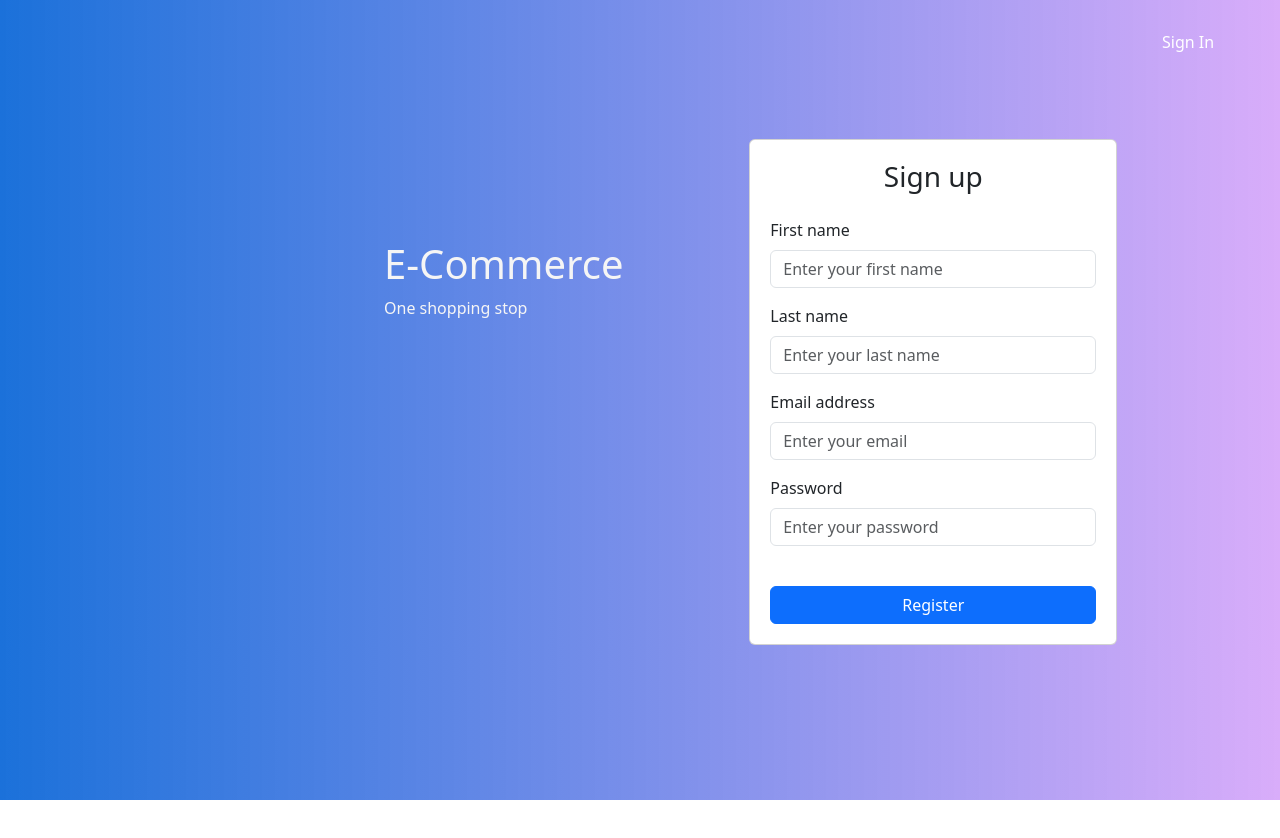
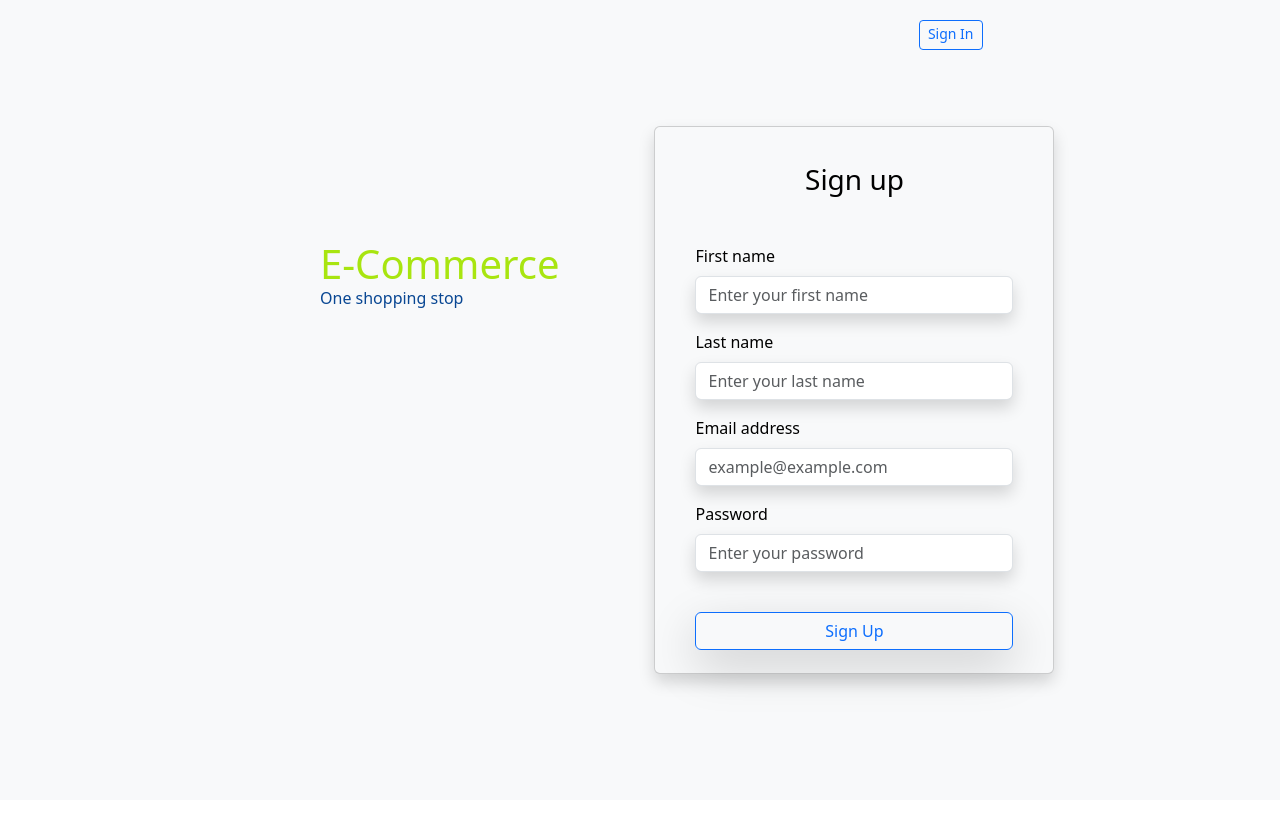
Before and after one commit to t-santosh/ecommerce-frontend-project, a React (Create React App) app: page / in a window 1280 px wide. Shown: the top 838 px of the page. Before the commit the page ends 800 px from the top, so only its background shows below. Built offline with nearby package versions, Linux system fonts and the light colour scheme.

Commit message:
Changes made to the file names and added some css

```diff
--- a/src/assets/styles/homePage.css
+++ /dev/null
@@ -1,32 +0,0 @@
-body {
-  background: linear-gradient(90deg, #1b71da, #c078f79b);
-}
-.sign-in {
-  position: relative;
-  top: 30px;
-  left: 90%;
-  color: white;
-  padding: 10px;
-  text-decoration: none;
-}
-.title {
-  color: whitesmoke;
-  position: absolute;
-  top: 30%;
-  left: 30%;
-}
-#brand-name a {
-  color: whitesmoke;
-  text-decoration: none;
-}
-.container-fluid {
-  display: flex;
-  justify-content: end;
-  margin-top: 9%;
-}
-
-.card {
-  margin-right: 12%;
-  padding: 20px 20px;
-  width: 23rem;
-}
--- /dev/null
+++ b/src/assets/styles/registerPage.css
@@ -0,0 +1,41 @@
+#signin-btn {
+  position: relative;
+  top: 20px;
+  left: 40%;
+  height: 30px;
+  padding-top: 2px;
+}
+.title {
+  color: whitesmoke;
+  position: absolute;
+  top: 30%;
+  left: 25%;
+}
+.sub-title {
+  margin-top: -10px;
+  color: #094793;
+}
+.container-fluid #brand-name a {
+  color: rgb(168, 229, 16);
+  text-decoration: none;
+}
+.container-fluid {
+  background-color: rgb(237, 229, 229);
+  display: flex;
+  justify-content: end;
+  height: 100vh;
+}
+span {
+  position: relative;
+  top: 16%;
+  left: 14%;
+  color: #094793;
+}
+.card {
+  border: none;
+  margin-top: 10%;
+  margin-bottom: 10%;
+  margin-right: 17%;
+  padding: 20px 40px;
+  width: 25rem;
+}
--- a/src/components/LandingPage.jsx
+++ /dev/null
@@ -1,72 +0,0 @@
-import React from 'react';
-import '../assets/styles/homePage.css';
-
-const LandingPage = () => {
-  return (
-    <div>
-      <a className='sign-in'>Sign In</a>
-      <div className='title'>
-        <h1 id='brand-name'>
-          <a href='#'>E-Commerce</a>
-        </h1>
-        <p>One shopping stop</p>
-      </div>
-      <div className='container-fluid'>
-        <div className='card'>
-          <h3 className='text-center mb-4'>Sign up</h3>
-          <form>
-            <div className='mb-3'>
-              <label htmlFor='first-name' className='form-label'>
-                First name
-              </label>
-              <input
-                type='text'
-                className='form-control'
-                id='name'
-                placeholder='Enter your first name'
-              />
-            </div>
-            <div className='mb-3'>
-              <label htmlFor='Last-name' className='form-label'>
-                Last name
-              </label>
-              <input
-                type='text'
-                className='form-control'
-                id='name'
-                placeholder='Enter your last name'
-              />
-            </div>
-            <div className='mb-3'>
-              <label htmlFor='email' className='form-label'>
-                Email address
-              </label>
-              <input
-                type='email'
-                className='form-control'
-                id='email'
-                placeholder='Enter your email'
-              />
-            </div>
-            <div className='mb-3'>
-              <label htmlFor='password' className='form-label'>
-                Password
-              </label>
-              <input
-                type='password'
-                className='form-control'
-                id='password'
-                placeholder='Enter your password'
-              />
-            </div>
-            <button type='submit' className='btn btn-primary w-100 mt-4'>
-              Register
-            </button>
-          </form>
-        </div>
-      </div>
-    </div>
-  );
-};
-
-export default LandingPage;
--- /dev/null
+++ b/src/components/userComponents/HomePage.jsx
@@ -0,0 +1,11 @@
+import React from 'react';
+
+const HomePage = () => {
+  return (
+    <div>
+      <h1>Welcome to Home page</h1>
+    </div>
+  );
+};
+
+export default HomePage;
--- a/src/components/userComponents/RegisterPage.jsx
+++ b/src/components/userComponents/RegisterPage.jsx
@@ -1,9 +1,80 @@
 import React from 'react';
+import '../../assets/styles/registerPage.css';
 
 const RegisterPage = () => {
   return (
     <div>
-      <h1>Welcome to Register page</h1>
+      <div className='container-fluid bg-light'>
+        <a
+          id='signin-btn'
+          class='btn btn-outline-primary btn-sm'
+          href='#'
+          role='button'>
+          Sign In
+        </a>
+        <div className='title'>
+          <h1 id='brand-name'>
+            <a href='#'>E-Commerce</a>
+          </h1>
+          <div className='sub-title'>One shopping stop</div>
+        </div>
+        <span>Don't have an account?</span>
+        <div className='card text-bg-light shadow'>
+          <h3 className='text-center mb-4 mt-3'>Sign up</h3>
+          <br />
+          <form>
+            <div className='mb-3'>
+              <label htmlFor='first-name' className='form-label'>
+                First name
+              </label>
+              <input
+                type='text'
+                className='form-control shadow'
+                id='name'
+                placeholder='Enter your first name'
+              />
+            </div>
+            <div className='mb-3'>
+              <label htmlFor='Last-name' className='form-label'>
+                Last name
+              </label>
+              <input
+                type='text'
+                className='form-control shadow'
+                id='name'
+                placeholder='Enter your last name'
+              />
+            </div>
+            <div className='mb-3'>
+              <label htmlFor='email' className='form-label'>
+                Email address
+              </label>
+              <input
+                type='email'
+                className='form-control shadow'
+                id='email'
+                placeholder='example@example.com'
+              />
+            </div>
+            <div className='mb-3'>
+              <label htmlFor='password' className='form-label'>
+                Password
+              </label>
+              <input
+                type='password'
+                className='form-control shadow'
+                id='password'
+                placeholder='Enter your password'
+              />
+            </div>
+            <button
+              type='submit'
+              className='btn btn-outline-primary w-100 mt-4 shadow-lg'>
+              Sign Up
+            </button>
+          </form>
+        </div>
+      </div>
     </div>
   );
 };
--- a/src/routes/UserRoutes.jsx
+++ b/src/routes/UserRoutes.jsx
@@ -2,14 +2,14 @@ import React from 'react';
 import { BrowserRouter, Routes, Route } from 'react-router-dom';
 import LoginPage from '../components/userComponents/LoginPage';
 import RegisterPage from '../components/userComponents/RegisterPage';
-import LandingPage from '../components/LandingPage';
+import HomePage from '../components/userComponents/HomePage';
 
 const UserRoutes = () => {
   return (
     <BrowserRouter>
       <Routes>
-        <Route path='/' Component={LandingPage} />
-        <Route path='/register' Component={RegisterPage} />
+        <Route path='/' Component={RegisterPage} />
+        <Route path='/home' Component={HomePage} />
         <Route path='/login' Component={LoginPage} />
       </Routes>
     </BrowserRouter>
```
